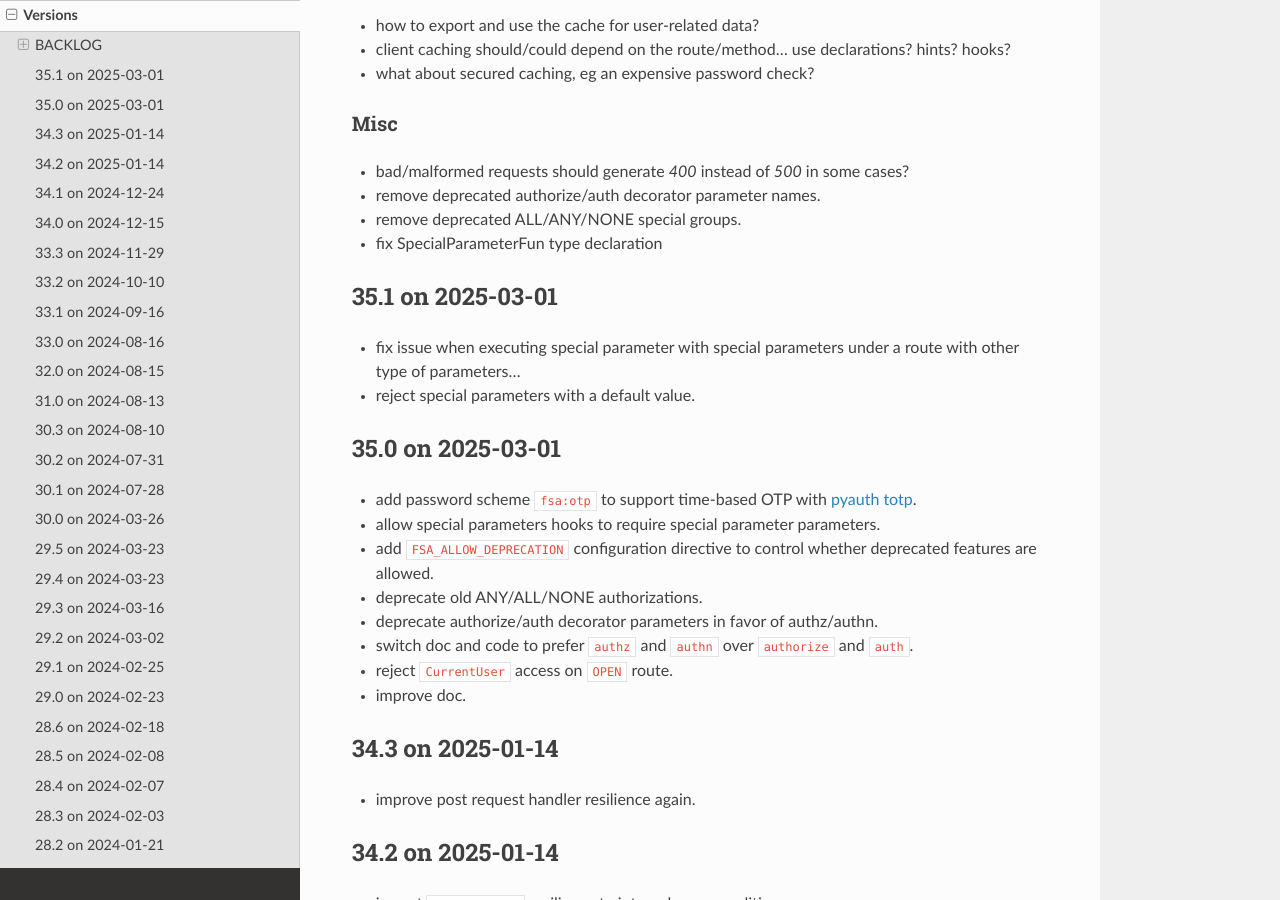
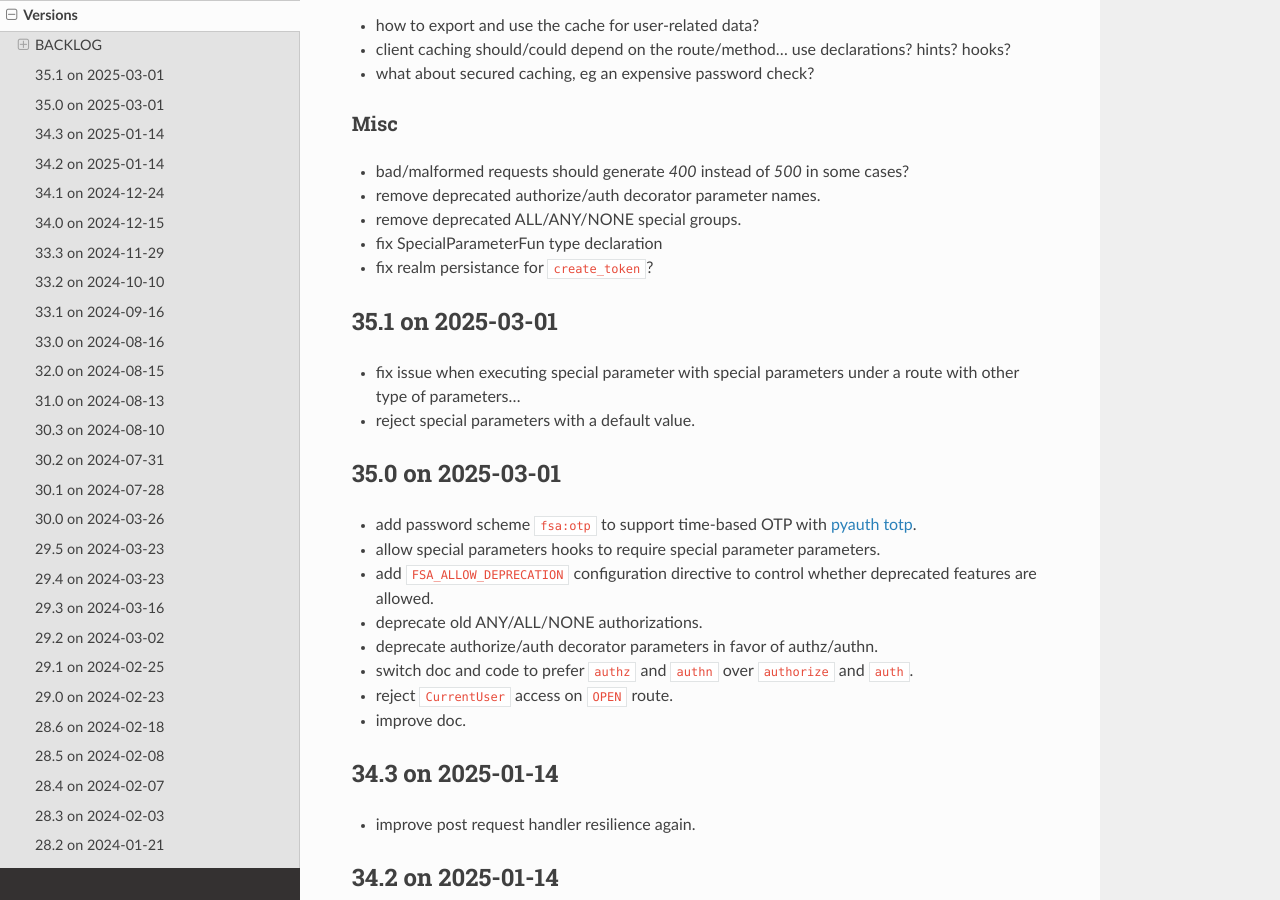
Before and after one commit to zx80/flask-simple-auth, a Sphinx documentation site: the page built from docs/VERSIONS.md, in a window 1280 px wide and 900 px high, scrolled down 809 px. Built offline with Sphinx 7.4.7 and the Read the Docs theme 3.1.0, drawn with Linux system fonts in a browser that asks for light colours; pages that are not in the unit, such as notebooks, are missing from menus.

Commit message:
note about possible issue

```diff
--- a/docs/VERSIONS.md
+++ b/docs/VERSIONS.md
@@ -40,6 +40,7 @@ and packaged on [PyPI](https://pypi.org/project/FlaskSimpleAuth/).
 - remove deprecated authorize/auth decorator parameter names.
 - remove deprecated ALL/ANY/NONE special groups.
 - fix SpecialParameterFun type declaration
+- fix realm persistance for `create_token`?
 
 ## 35.1 on 2025-03-01
 
```
